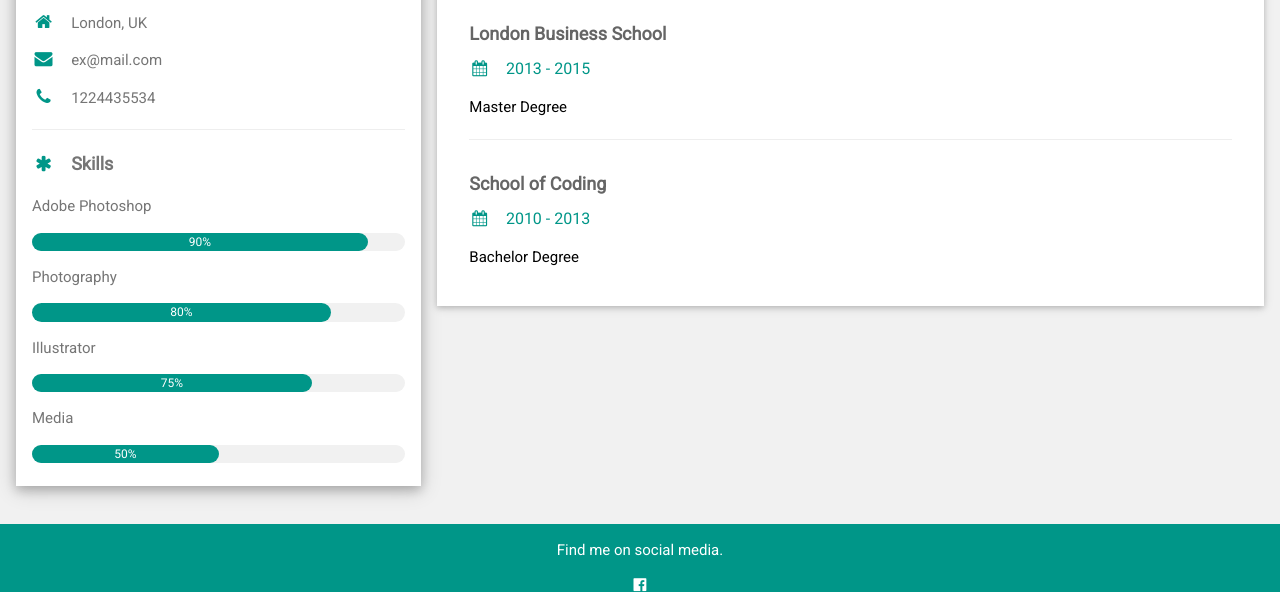
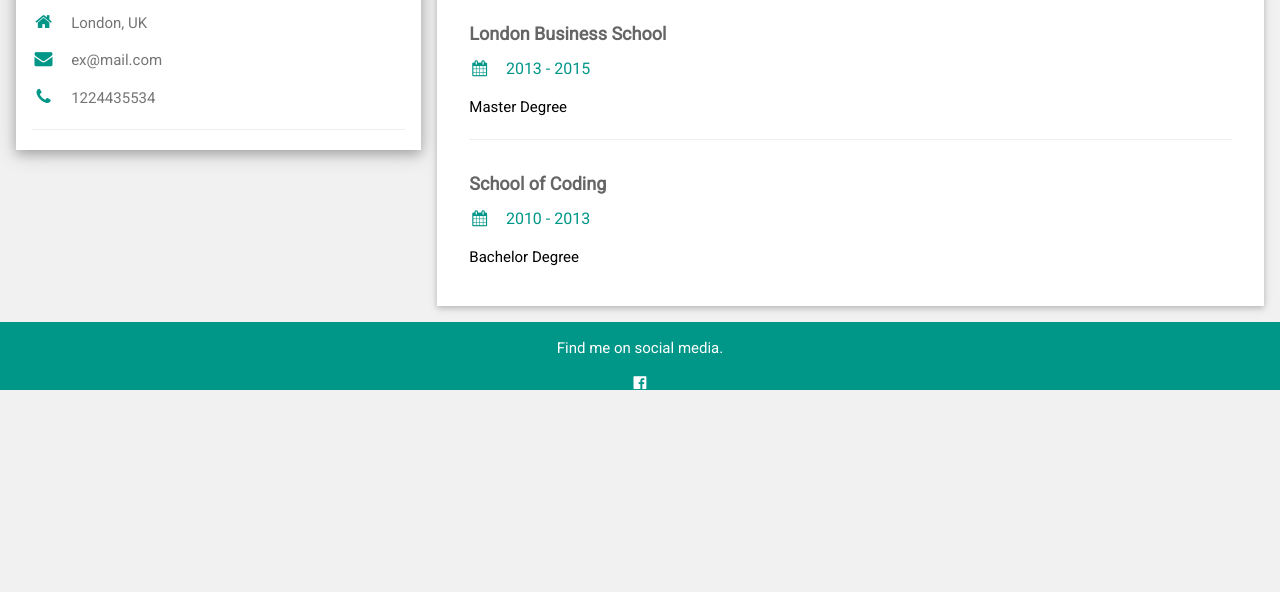
Before and after one commit to lipquok218/lipquok218.github.io, a plain HTML site: page index.html in a window 1280 px wide. Shown: the part 857-1449 px from the top of the page. After the commit the page ends 1247 px from the top, so only its background shows below. Drawn offline with nearby package versions, Linux system fonts and the light colour scheme.

Commit message:
Update index.html

```diff
--- a/index.html
+++ b/index.html
@@ -1,5 +1,5 @@
 <html>
-    <title>Proect Portfolio</title>
+    <title>Project Portfolio</title>
     <meta charset="UTF-8">
     <meta name="viewport" content="width=device-width, initial-scale=1">
     <link rel="stylesheet" href="https://www.w3schools.com/w3css/4/w3.css">
@@ -33,26 +33,6 @@
               <p><i class="fa fa-phone fa-fw w3-margin-right w3-large w3-text-teal"></i>1224435534</p>
               <hr>
 
-              <p class="w3-large"><b><i class="fa fa-asterisk fa-fw w3-margin-right w3-text-teal"></i>Skills</b></p>
-              <p>Adobe Photoshop</p>
-              <div class="w3-light-grey w3-round-xlarge w3-small">
-                <div class="w3-container w3-center w3-round-xlarge w3-teal" style="width:90%">90%</div>
-              </div>
-              <p>Photography</p>
-              <div class="w3-light-grey w3-round-xlarge w3-small">
-                <div class="w3-container w3-center w3-round-xlarge w3-teal" style="width:80%">
-                  <div class="w3-center w3-text-white">80%</div>
-                </div>
-              </div>
-              <p>Illustrator</p>
-              <div class="w3-light-grey w3-round-xlarge w3-small">
-                <div class="w3-container w3-center w3-round-xlarge w3-teal" style="width:75%">75%</div>
-              </div>
-              <p>Media</p>
-              <div class="w3-light-grey w3-round-xlarge w3-small">
-                <div class="w3-container w3-center w3-round-xlarge w3-teal" style="width:50%">50%</div>
-              </div>
-              <br>
 
             </div>
           </div><br>
```
